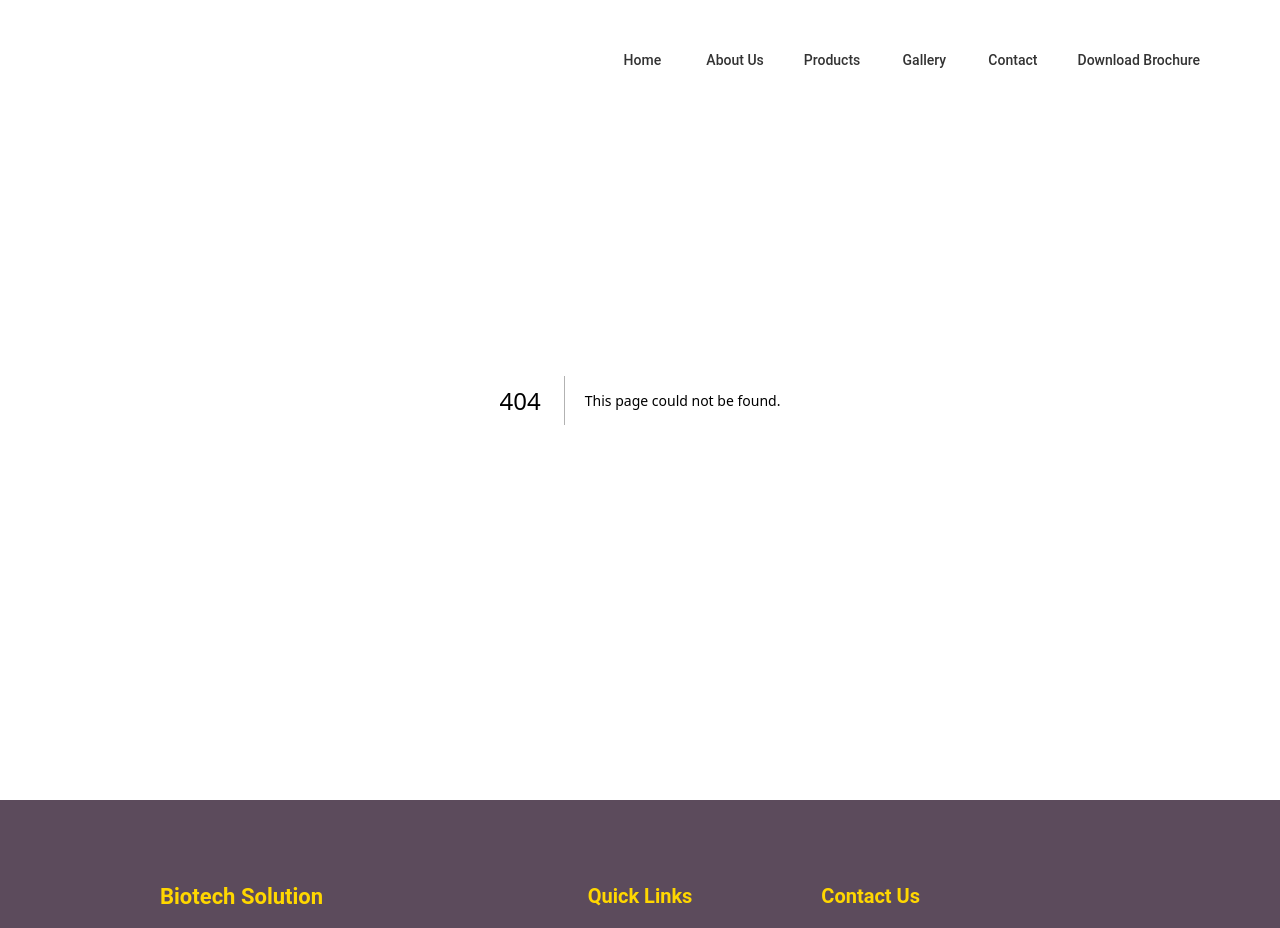
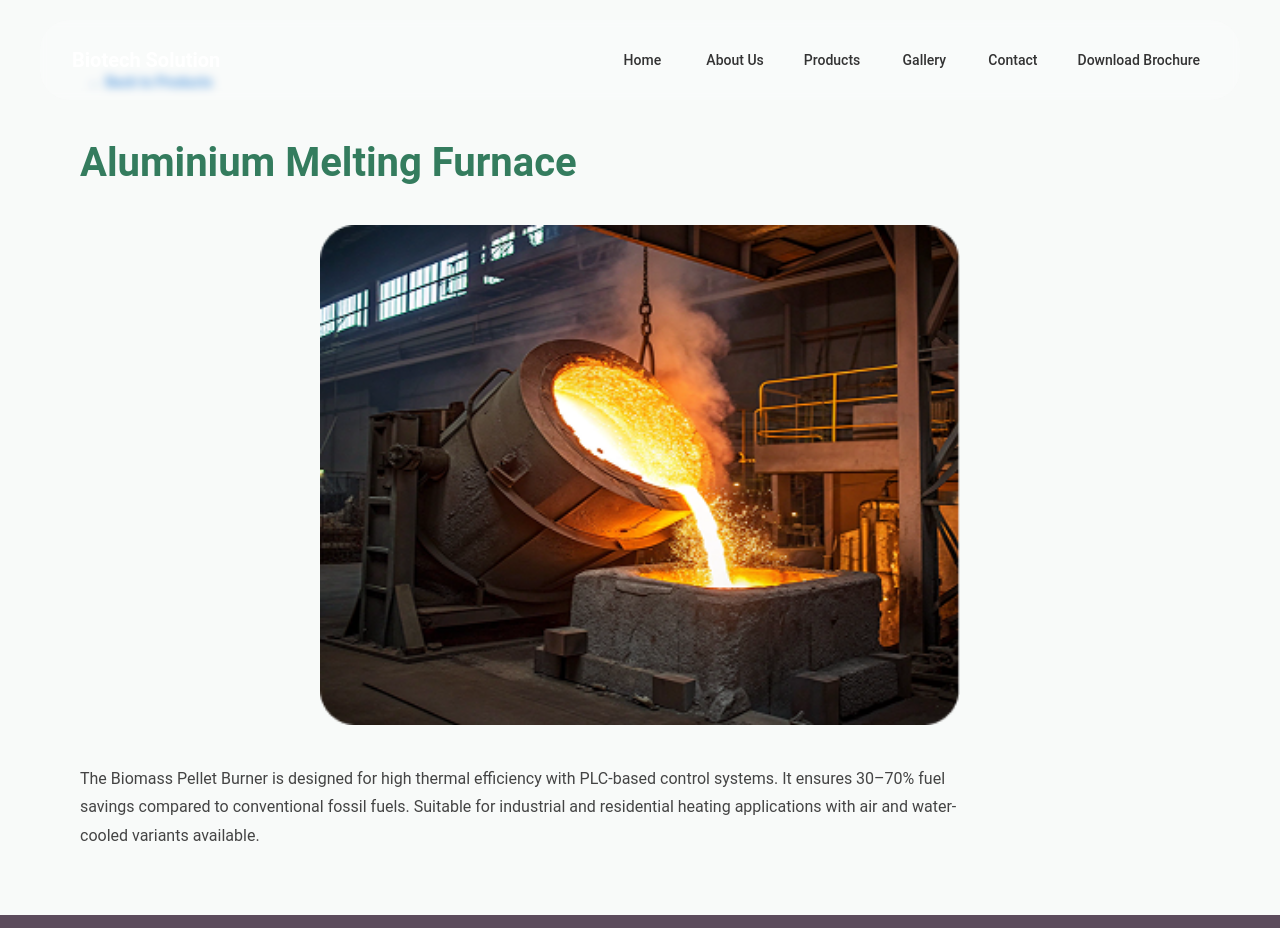
Before and after one commit to Ritik-droid/JoytishnaEnterprises, a Next.js app: page /products/aluminium-melting-furnace in a window 1280 px wide. Before the commit this address had no page. Shown: the top 928 px of the page. Built offline with nearby package versions, Linux system fonts and the light colour scheme.

Commit message:
added detailed product

```diff
--- /dev/null
+++ b/app/products/[slug]/page.tsx
@@ -0,0 +1,70 @@
+import { products } from "@/data/products";
+import { notFound } from "next/navigation";
+import Image from "next/image";
+import { Box, Typography, Button } from "@mui/material";
+import Link from "next/link";
+
+export default async function ProductPage({
+  params,
+}: {
+  params: Promise<{ slug: string }>;
+}) {
+  const { slug } = await params; // ✅ unwrap params
+
+  const product = products.find((p) => p.slug === slug);
+
+  if (!product) return notFound();
+
+  return (
+    <Box
+      sx={{
+        minHeight: "100vh",
+        px: { xs: 3, md: 10 },
+        py: 8,
+        backgroundColor: "#F8FAF9",
+      }}
+    >
+      <Link href="/products">
+        <Button sx={{ mb: 4 }}>← Back to Products</Button>
+      </Link>
+
+      <Typography
+        sx={{
+          fontSize: { xs: "28px", md: "40px" },
+          fontWeight: 700,
+          color: "#347C5E",
+          mb: 4,
+        }}
+      >
+        {product.title}
+      </Typography>
+
+      <Box
+        sx={{
+          position: "relative",
+          width: "100%",
+          height: { xs: 250, md: 500 },
+          mb: 5,
+        }}
+      >
+        <Image
+          src={product.image}
+          alt={product.title}
+          fill
+          style={{ objectFit: "contain" }}
+        />
+      </Box>
+
+      <Typography
+        sx={{
+          fontSize: "16px",
+          lineHeight: "180%",
+          color: "#444",
+          maxWidth: "900px",
+        }}
+      >
+        {product.detailedDescription}
+      </Typography>
+    </Box>
+  );
+}
--- a/components/ProductFilterTabs/ProductCard.tsx
+++ b/components/ProductFilterTabs/ProductCard.tsx
@@ -3,6 +3,7 @@
 import { Box, Typography, Button } from "@mui/material";
 import Image from "next/image";
 import { Product } from "@/data/products";
+import Link from "next/link";
 
 export default function ProductCard({ product }: { product: Product }) {
   return (
@@ -27,7 +28,7 @@ export default function ProductCard({ product }: { product: Product }) {
           position: "relative",
           width: "100%",
           height: 200,
-          mt:1
+          mt: 1,
         }}
       >
         <Image
@@ -69,6 +70,10 @@ export default function ProductCard({ product }: { product: Product }) {
           {product.description}
         </Typography>
 
+        <Link
+          href={`/products/${product.slug}`}
+          style={{ textDecoration: "none" }}
+        >
           <Button
             sx={{
               mt: 2.5,
@@ -87,6 +92,7 @@ export default function ProductCard({ product }: { product: Product }) {
           >
             Learn More
           </Button>
+        </Link>
       </Box>
     </Box>
   );
--- a/data/products.ts
+++ b/data/products.ts
@@ -1,100 +1,133 @@
 export type Product = {
   id: number;
   title: string;
+  slug: string;
   category: "Burners" | "Generators" | "Heaters" | "Specialized";
   image: string;
   description: string;
+  detailedDescription: string;
 };
 
 export const products: Product[] = [
   {
     id: 1,
     title: "Biomass Pellet Burner",
+    slug: "biomass-pellet-burner",
     category: "Burners",
     image: "/products/product1.png",
     description:
-      "High-efficiency burners available invarious capacities (Air/Water Cooled) forindustrial and residential use.  .",
+      "High-efficiency burners available in various capacities (Air/Water Cooled) for industrial and residential use.",
+    detailedDescription:
+      "The Biomass Pellet Burner is designed for high thermal efficiency with PLC-based control systems. It ensures 30–70% fuel savings compared to conventional fossil fuels. Suitable for industrial and residential heating applications with air and water-cooled variants available.",
   },
   {
     id: 2,
     title: "Pellet Fire Burners",
+    slug: "pellet-fire-burners",
     category: "Burners",
     image: "/products/product2.png",
-    description: "Compact and user-friendly burners for smaller scale heating, ideal for bakeries and small industries.  ",
+    description:
+      "Compact and user-friendly burners for smaller scale heating, ideal for bakeries and small industries.",
+    detailedDescription:
+      "The Biomass Pellet Burner is designed for high thermal efficiency with PLC-based control systems. It ensures 30–70% fuel savings compared to conventional fossil fuels. Suitable for industrial and residential heating applications with air and water-cooled variants available.",
   },
   {
     id: 3,
     title: "Compact Burners",
+    slug: "compact-burners",
     category: "Burners",
     image: "/products/product4.png",
     description:
-      "Space-saving and highly efficientburners, offering up to 60% fuel savingfor targeted applications.",
+      "Space-saving and highly efficient burners, offering up to 60% fuel saving for targeted applications.",
+    detailedDescription:
+      "The Biomass Pellet Burner is designed for high thermal efficiency with PLC-based control systems. It ensures 30–70% fuel savings compared to conventional fossil fuels. Suitable for industrial and residential heating applications with air and water-cooled variants available.",
   },
   {
     id: 4,
     title: "Hot Air Generators",
+    slug: "hot-air-generators",
     category: "Generators",
     image: "/products/product3.png",
-    description: "Automatic temperature regulation,robust build for drying in various industries. ",
+    description:
+      "Automatic temperature regulation, robust build for drying in various industries.",
+    detailedDescription:
+      "The Biomass Pellet Burner is designed for high thermal efficiency with PLC-based control systems. It ensures 30–70% fuel savings compared to conventional fossil fuels. Suitable for industrial and residential heating applications with air and water-cooled variants available.",
   },
-
-
   {
     id: 5,
     title: "Thermic Fluid Heaters",
+    slug: "thermic-fluid-heaters",
     category: "Heaters",
     image: "/products/product5.png",
     description:
-      "PLC-based control, economic and safe for intense industrial heating applications. ",
+      "PLC-based control, economic and safe for intense industrial heating applications.",
+    detailedDescription:
+      "The Biomass Pellet Burner is designed for high thermal efficiency with PLC-based control systems. It ensures 30–70% fuel savings compared to conventional fossil fuels. Suitable for industrial and residential heating applications with air and water-cooled variants available.",
   },
   {
     id: 6,
     title: "Hot Water Generators",
+    slug: "hot-water-generators",
     category: "Generators",
     image: "/products/product6.png",
     description:
-      "Three-pass design, ensuring low fuel consumption for consistent hot water supply.  ",
+      "Three-pass design, ensuring low fuel consumption for consistent hot water supply.",
+    detailedDescription:
+      "The Biomass Pellet Burner is designed for high thermal efficiency with PLC-based control systems. It ensures 30–70% fuel savings compared to conventional fossil fuels. Suitable for industrial and residential heating applications with air and water-cooled variants available.",
   },
   {
     id: 7,
     title: "Edible Oil Heat Exchanger",
+    slug: "edible-oil-heat-exchanger",
     category: "Specialized",
     image: "/products/product7.png",
     description:
-      "Stainless steel 304 coils with automatic temperature control for food processing. ",
+      "Stainless steel 304 coils with automatic temperature control for food processing.",
+    detailedDescription:
+      "The Biomass Pellet Burner is designed for high thermal efficiency with PLC-based control systems. It ensures 30–70% fuel savings compared to conventional fossil fuels. Suitable for industrial and residential heating applications with air and water-cooled variants available.",
   },
   {
     id: 8,
     title: "Aluminium Melting Furnace",
+    slug: "aluminium-melting-furnace",
     category: "Specialized",
     image: "/products/product8.png",
     description:
-      "Compact, smokeless, and fuel-saving solution for foundry and metal works. ",
+      "Compact, smokeless, and fuel-saving solution for foundry and metal works.",
+    detailedDescription:
+      "The Biomass Pellet Burner is designed for high thermal efficiency with PLC-based control systems. It ensures 30–70% fuel savings compared to conventional fossil fuels. Suitable for industrial and residential heating applications with air and water-cooled variants available.",
   },
   {
     id: 9,
     title: "Steam Boilers",
+    slug: "steam-boilers",
     category: "Generators",
     image: "/products/product9.png",
     description:
-      "Wet/Dry back designs for food, chemical,and pharmaceutical industries, ensuring safety. ",
+      "Wet/Dry back designs for food, chemical, and pharmaceutical industries, ensuring safety.",
+    detailedDescription:
+      "The Biomass Pellet Burner is designed for high thermal efficiency with PLC-based control systems. It ensures 30–70% fuel savings compared to conventional fossil fuels. Suitable for industrial and residential heating applications with air and water-cooled variants available.",
   },
-
-
   {
     id: 10,
     title: "Dryers",
+    slug: "industrial-dryers",
     category: "Specialized",
     image: "/products/product10.png",
     description:
-      "Efficient systems with manual/auto ignition suitable for pulses, plastics, andwood.",
+      "Efficient systems with manual/auto ignition suitable for pulses, plastics, and wood.",
+    detailedDescription:
+      "The Biomass Pellet Burner is designed for high thermal efficiency with PLC-based control systems. It ensures 30–70% fuel savings compared to conventional fossil fuels. Suitable for industrial and residential heating applications with air and water-cooled variants available.",
   },
   {
     id: 11,
     title: "Industrial Ovens",
+    slug: "industrial-ovens",
     category: "Heaters",
     image: "/products/product11.png",
     description:
       "Designed for various heating and curing processes in manufacturing.",
+    detailedDescription:
+      "The Biomass Pellet Burner is designed for high thermal efficiency with PLC-based control systems. It ensures 30–70% fuel savings compared to conventional fossil fuels. Suitable for industrial and residential heating applications with air and water-cooled variants available.",
   },
 ];
```
Lines whose indentation alone changed are shown as unchanged.
